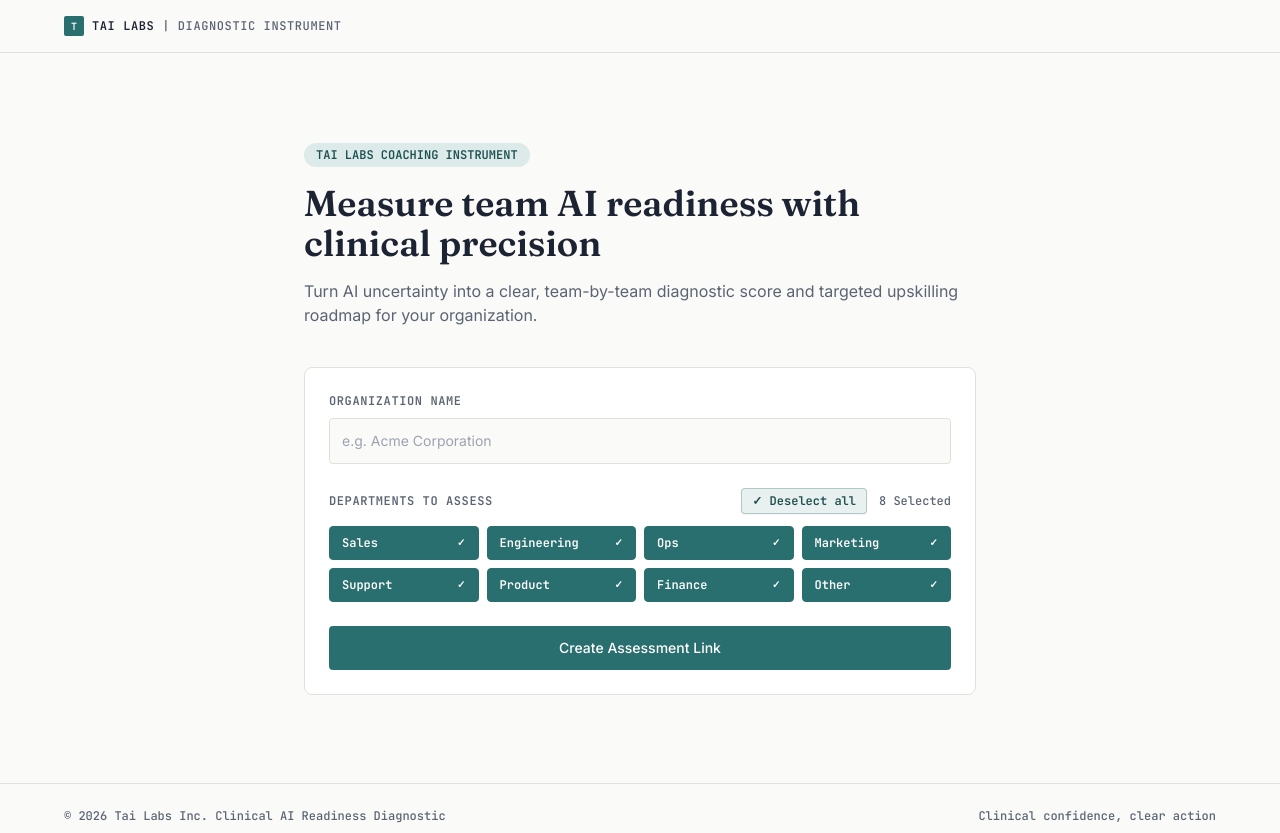
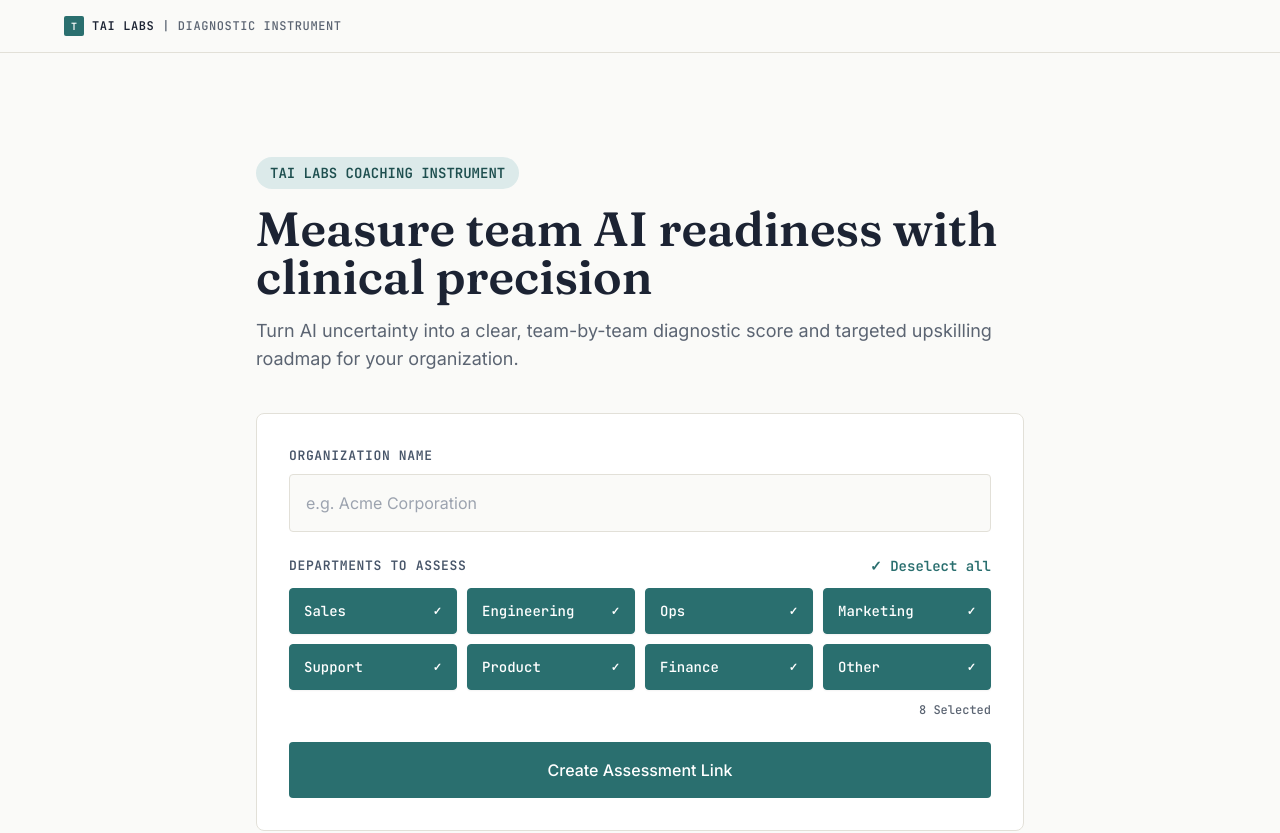
Before and after one commit to NTRajapaksha/ai-readiness, a Next.js app: page / in a window 1280 px wide. Shown: the top 833 px of the page. Built offline with nearby package versions, Linux system fonts and the light colour scheme.

Commit message:
fix: UI Enhancement

```diff
--- a/app/globals.css
+++ b/app/globals.css
@@ -9,7 +9,7 @@
   --surface: #F0EEE7;
   --surface-raised: #FFFFFF;
   --ink: #1C2333;
-  --ink-muted: #5B6472;
+  --ink-muted: #475569;
   --accent: #2A6F6F;
   --accent-dark: #1E4F4F;
   --accent-light: #DCEAEA;
@@ -43,6 +43,12 @@ h1, .font-fraunces {
   text-transform: uppercase;
   color: var(--ink-muted);
   font-weight: 600;
+}
+
+@media (min-width: 640px) {
+  .data-label {
+    font-size: 0.8125rem;
+  }
 }
 
 /* Quiet 150ms fade-in transition on mount, strictly avoiding heavy bounces/glassmorphism */
--- a/app/page.tsx
+++ b/app/page.tsx
@@ -66,22 +66,22 @@ export default function HomePage() {
   };
 
   return (
-    <div className="max-w-2xl mx-auto space-y-10 py-6 sm:py-12 fade-in-quiet">
+    <div className="max-w-2xl md:max-w-3xl mx-auto space-y-10 py-8 sm:py-16 fade-in-quiet">
       {/* Brand & Hero Headline */}
       <div className="space-y-4 text-center sm:text-left">
-        <div className="inline-flex items-center gap-2 px-3 py-1 bg-accent-light text-accent-dark rounded-full text-xs font-mono font-semibold uppercase">
+        <div className="inline-flex items-center gap-2 px-3.5 py-1.5 bg-accent-light text-accent-dark rounded-full text-xs sm:text-sm font-mono font-semibold uppercase">
           Tai Labs Coaching Instrument
         </div>
-        <h1 className="text-3xl sm:text-4xl font-serif font-semibold text-ink leading-tight">
+        <h1 className="text-3xl sm:text-4xl md:text-5xl font-serif font-semibold text-ink leading-tight">
           Measure team AI readiness with clinical precision
         </h1>
-        <p className="text-sm sm:text-base text-ink-muted leading-relaxed">
+        <p className="text-base sm:text-lg text-ink-muted leading-relaxed">
           Turn AI uncertainty into a clear, team-by-team diagnostic score and targeted upskilling roadmap for your organization.
         </p>
       </div>
 
       {/* Assessment Creation Form */}
-      <Card variant="raised" className="space-y-6">
+      <Card variant="raised" className="space-y-6 sm:p-8">
         <form onSubmit={handleCreate} className="space-y-6">
           <div className="space-y-2">
             <label className="data-label block">Organization Name</label>
@@ -91,28 +91,23 @@ export default function HomePage() {
               onChange={(e) => setOrgName(e.target.value)}
               placeholder="e.g. Acme Corporation"
               required
-              className="w-full p-3 text-sm bg-bg border border-borderCustom rounded text-ink focus-visible:outline-none focus-visible:ring-2 focus-visible:ring-accent"
+              className="w-full p-3.5 sm:p-4 text-sm sm:text-base bg-bg border border-borderCustom rounded text-ink focus-visible:outline-none focus-visible:ring-2 focus-visible:ring-accent"
             />
           </div>
 
           <div className="space-y-3">
             <div className="flex justify-between items-center">
               <label className="data-label">Departments to Assess</label>
-              <div className="flex items-center gap-3">
-                <button
-                  type="button"
-                  onClick={toggleSelectAll}
-                  className="px-2.5 py-1 bg-accent/10 border border-accent/30 text-accent-dark hover:bg-accent hover:text-white rounded text-xs font-mono font-semibold transition-all duration-150 shadow-sm flex items-center gap-1 focus-visible:outline-none"
-                >
-                  <span>{allSelected ? '✓ Deselect all' : '⚡ Select all'}</span>
-                </button>
-                <span className="text-xs font-mono text-ink-muted">
-                  {selectedTeams.length} Selected
-                </span>
-              </div>
+              <button
+                type="button"
+                onClick={toggleSelectAll}
+                className="text-xs sm:text-sm font-mono text-accent hover:underline font-semibold"
+              >
+                {allSelected ? '✓ Deselect all' : '+ Select all'}
+              </button>
             </div>
 
-            <div className="grid grid-cols-2 sm:grid-cols-4 gap-2">
+            <div className="grid grid-cols-2 sm:grid-cols-4 gap-2.5">
               {TEAMS.map((team) => {
                 const isSelected = selectedTeams.includes(team);
                 return (
@@ -120,22 +115,30 @@ export default function HomePage() {
                     key={team}
                     type="button"
                     onClick={() => toggleTeam(team)}
-                    className={`py-2 px-3 text-xs font-mono rounded border transition-colors flex items-center justify-between focus-visible:outline-none ${
+                    className={`px-3.5 py-2.5 sm:py-3 rounded text-xs sm:text-sm font-mono font-medium transition-all duration-150 flex items-center justify-between border ${
                       isSelected
-                        ? 'bg-accent text-white border-accent font-semibold'
-                        : 'bg-surface border-borderCustom text-ink-muted hover:text-ink'
+                        ? 'bg-accent text-white border-accent shadow-sm'
+                        : 'bg-bg text-ink-muted border-borderCustom hover:border-ink/40'
                     }`}
                   >
                     <span>{team}</span>
-                    <span className="text-[10px] ml-1">{isSelected ? '✓' : ''}</span>
+                    {isSelected && <span className="text-[11px] font-bold">✓</span>}
                   </button>
                 );
               })}
             </div>
+            <span className="text-[11px] sm:text-xs text-ink-muted font-mono block text-right">
+              {selectedTeams.length} Selected
+            </span>
           </div>
 
-          <Button type="submit" className="w-full py-3" disabled={isSubmitting}>
-            {isSubmitting ? 'Initializing Diagnostic...' : 'Create Assessment Link'}
+          <Button
+            type="submit"
+            variant="primary"
+            className="w-full py-3.5 sm:py-4 text-sm sm:text-base"
+            disabled={isSubmitting || selectedTeams.length === 0}
+          >
+            {isSubmitting ? 'Creating Link...' : 'Create Assessment Link'}
           </Button>
         </form>
       </Card>
--- a/components/ui/RadarChart.tsx
+++ b/components/ui/RadarChart.tsx
@@ -9,11 +9,11 @@ interface RadarChartProps {
 
 export const RadarChart: React.FC<RadarChartProps> = ({ dimensionScores }) => {
   // SVG Radar Dimensions with ample padding for full labels
-  const viewBoxWidth = 400;
-  const viewBoxHeight = 320;
+  const viewBoxWidth = 440;
+  const viewBoxHeight = 340;
   const centerX = viewBoxWidth / 2;
   const centerY = viewBoxHeight / 2;
-  const radius = 75;
+  const radius = 82;
 
   const keys: (keyof DimensionScores)[] = ['fluency', 'integration', 'culture', 'risk', 'leadership'];
   const total = keys.length;
@@ -61,10 +61,10 @@ export const RadarChart: React.FC<RadarChartProps> = ({ dimensionScores }) => {
     <div className="flex flex-col items-center justify-center p-6 bg-surface border border-borderCustom rounded-lg w-full">
       <div className="flex items-center justify-between w-full mb-2">
         <span className="data-label">Org Readiness Radar</span>
-        <span className="text-xs text-ink-muted font-mono">5 Dimensions</span>
+        <span className="text-xs sm:text-sm text-ink-muted font-mono font-medium">5 Dimensions</span>
       </div>
 
-      <div className="relative w-full max-w-[340px] aspect-square flex items-center justify-center">
+      <div className="relative w-full max-w-[380px] aspect-square flex items-center justify-center">
         <svg viewBox={`0 0 ${viewBoxWidth} ${viewBoxHeight}`} className="w-full h-full">
           {/* Concentric Grid Lines */}
           {gridPoints.map((points, idx) => (
@@ -73,7 +73,7 @@ export const RadarChart: React.FC<RadarChartProps> = ({ dimensionScores }) => {
               points={points}
               fill="none"
               stroke="#E2E0D8"
-              strokeWidth="1"
+              strokeWidth="1.2"
             />
           ))}
 
@@ -88,7 +88,7 @@ export const RadarChart: React.FC<RadarChartProps> = ({ dimensionScores }) => {
                 x2={x}
                 y2={y}
                 stroke="#E2E0D8"
-                strokeWidth="1"
+                strokeWidth="1.2"
               />
             );
           })}
@@ -97,9 +97,9 @@ export const RadarChart: React.FC<RadarChartProps> = ({ dimensionScores }) => {
           <polygon
             points={dataPoints}
             fill="#2A6F6F"
-            fillOpacity="0.2"
+            fillOpacity="0.25"
             stroke="#2A6F6F"
-            strokeWidth="2"
+            strokeWidth="2.5"
           />
 
           {/* Data Points */}
@@ -111,17 +111,17 @@ export const RadarChart: React.FC<RadarChartProps> = ({ dimensionScores }) => {
                 key={i}
                 cx={x}
                 cy={y}
-                r="4"
+                r="4.5"
                 fill="#2A6F6F"
                 stroke="#FFFFFF"
-                strokeWidth="1.5"
+                strokeWidth="2"
               />
             );
           })}
 
           {/* Category Axis Labels */}
           {keys.map((key, i) => {
-            const { x, y } = getCoordinates(i, 1.25);
+            const { x, y } = getCoordinates(i, 1.28);
             const score = dimensionScores[key] || 0;
             let textAnchor: 'middle' | 'end' | 'start' = 'middle';
             if (x < centerX - 15) textAnchor = 'end';
@@ -134,17 +134,17 @@ export const RadarChart: React.FC<RadarChartProps> = ({ dimensionScores }) => {
                   y={y}
                   textAnchor={textAnchor}
                   fill="#1C2333"
-                  className="font-mono text-[10px] font-semibold uppercase"
+                  className="font-mono text-[11px] sm:text-xs font-bold uppercase"
                   dominantBaseline="middle"
                 >
                   {LABELS[key]}
                 </text>
                 <text
                   x={x}
-                  y={y + 12}
+                  y={y + 13}
                   textAnchor={textAnchor}
-                  fill="#5B6472"
-                  className="font-mono text-[9px]"
+                  fill="#475569"
+                  className="font-mono text-[10px] sm:text-[11px] font-medium"
                   dominantBaseline="middle"
                 >
                   {score}/100
--- a/components/ui/ScoreGauge.tsx
+++ b/components/ui/ScoreGauge.tsx
@@ -77,10 +77,10 @@ export const ScoreGauge: React.FC<ScoreGaugeProps> = ({ score, totalResponses })
 
         {/* Center score count */}
         <div className="absolute inset-0 flex flex-col items-center justify-center">
-          <span className="font-serif text-5xl font-semibold text-ink leading-none">
+          <span className="font-serif text-5xl sm:text-6xl font-semibold text-ink leading-none">
             {displayScore}
           </span>
-          <span className="text-xs text-ink-muted mt-1 font-mono">/ 100</span>
+          <span className="text-xs sm:text-sm text-ink-muted mt-1 font-mono">/ 100</span>
         </div>
       </div>
 
@@ -90,11 +90,11 @@ export const ScoreGauge: React.FC<ScoreGaugeProps> = ({ score, totalResponses })
           className="w-2 h-2 rounded-full"
           style={{ backgroundColor: strokeColor }}
         />
-        <span className="data-label text-[11px] text-ink">{category}</span>
+        <span className="data-label text-xs text-ink">{category}</span>
       </div>
 
       {typeof totalResponses === 'number' && (
-        <span className="text-xs text-ink-muted mt-2">
+        <span className="text-xs sm:text-sm text-ink-muted mt-2">
           Based on {totalResponses} team {totalResponses === 1 ? 'response' : 'responses'}
         </span>
       )}
```
Also changed, not shown: app/dashboard/[businessId]/page.tsx (+23 -23 lines), components/ui/BarChart.tsx (+15 -15 lines), 1 other file (tests, documents, lock files or other folders).
